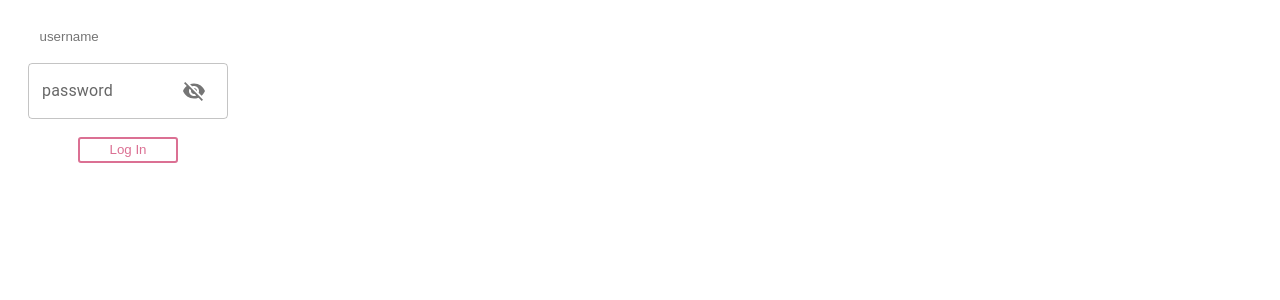
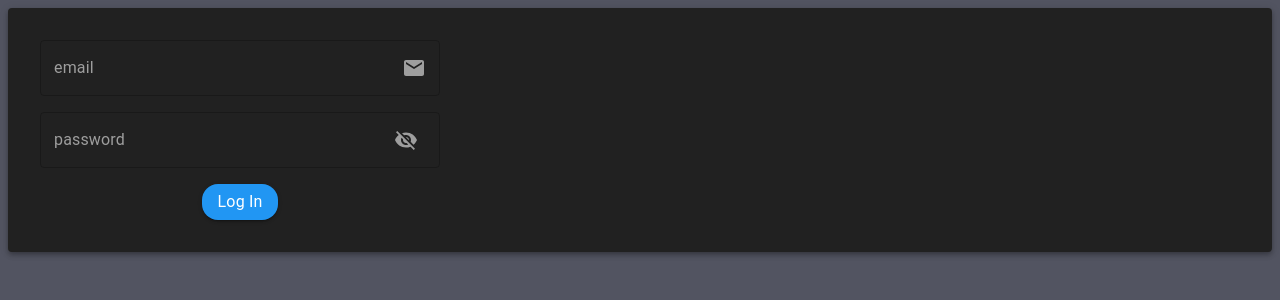
Before and after one commit to heymant1999/mini-dictionary, a React (Create React App) app: page /login in a window 1280 px wide. Shown: the top 300 px of the page. Built offline with nearby package versions, Linux system fonts and the light colour scheme.

Commit message:
add login form,, theming, routes

```diff
--- a/package.json
+++ b/package.json
@@ -12,6 +12,7 @@
     "@testing-library/user-event": "^13.5.0",
     "react": "^18.0.0",
     "react-dom": "^18.0.0",
+    "react-router-dom": "^6.3.0",
     "react-scripts": "5.0.0",
     "styled-components": "^5.3.5",
     "web-vitals": "^2.1.4"
--- a/public/index.html
+++ b/public/index.html
@@ -27,11 +27,10 @@
     -->
     <title>React App</title>
   </head>
-  <body>
+  <body style = "background-color: #525461;">
     <noscript>You need to enable JavaScript to run this app.</noscript>
     <div id="root"></div>
-    <!--
-      This HTML file is a template.
+    <!--  #525461;
       If you open it directly in the browser, you will see an empty page.
 
       You can add webfonts, meta tags, or analytics to this file.
--- a/src/App.js
+++ b/src/App.js
@@ -1,70 +1,42 @@
-import styled from 'styled-components';
-import { TextField,InputAdornment, IconButton} from '@mui/material';
-import VisibilityOff from '@mui/icons-material/VisibilityOff';
+import { Container } from '@mui/material';
+import { purple, deepOrange, grey, green, blue } from '@mui/material/colors';
+import { createTheme, ThemeProvider } from '@mui/material/styles';
+import { ThemeContext } from 'styled-components';
+import { LoginForm } from './LoginForm';
+import {Router} from './routes';
 
-const Button = styled.button`
-background: transparent;
-border-radius: 3px;
-border: 2px solid palevioletred;
-color: palevioletred;
-margin: 0 1em;
-padding: 0.25em 1em;
-width: 50%;
-`
+const theme = createTheme({
+  palette: {
+    primary: blue,
+    secondary: green,
+    divider: deepOrange[700],
+    background: {
+      default: deepOrange[900],
+       paper: grey[900],
+    },
+    text: {
+      primary: '#fff',
+      secondary: grey[500],
+    },
+    actions: {
+      default : '#fff'
+    },
+    icon: {
+      color: green[100],
+    },
+  },
 
-
-const LoginForm = styled.div`
-display : flex;
-flex-direction: column;
-direction : vertical;
-row-gap : 10px;
-max-width : 200px;
-align-items : center;
-padding: 20px;
-`;
-
-const EyeIcon = styled.i`
-"margin-left: -30px;
-cursor: pointer;
-`;
-
-
-const Input = styled.input`
-border: none;
-&:focus {
-  outline: none;
-  border: none;
-}
-&:hover {
-  outline: none;
-  border: none;
-}
-
-`;
-const ButtonIcon = styled.button`
-border: none;
-background-color:transparent;
-`;
+},
+);
+const darkTheme = createTheme({
+  palette: {
+    mode: 'dark',
+  },
+});
 
 function App() {
   return (
-    <LoginForm>
-      <Input error="error" placeholder="username" />
-      <TextField
-          label="password"
-          id="outlined-start-adornment"
-          variant="outlined"
-          sx={{ m: 1, width: '25ch' }}
-          InputProps={{
-            endAdornment: <InputAdornment position="end">
-              <IconButton>
-                <VisibilityOff/>
-              </IconButton>
-            </InputAdornment>,
-          }}
-        />
-      <Button>Log In</Button>
-    </LoginForm>
+    <ThemeProvider theme={theme}><Router /></ThemeProvider>
   );
 }
 
--- /dev/null
+++ b/src/LoginForm.js
@@ -0,0 +1,48 @@
+import styled from 'styled-components';
+import { TextField, InputAdornment, IconButton, Button, Stack, Grid, Container, Paper, Typography } from '@mui/material';
+import VisibilityOff from '@mui/icons-material/VisibilityOff';
+import EmailIcon from '@mui/icons-material/Email';
+import { green, red, grey } from '@mui/material/colors';
+
+export function LoginForm() {
+
+
+  return (
+    <Paper sx={{ p: 4 }} elevation={4}>
+      <Stack maxWidth={400} spacing={2} >
+        <Grid item xs={12} md={4} >
+          <TextField
+          sx={{borderBlockColor:'red'}}
+            label="email"
+            fullWidth
+            id="outlined-start-adornment"
+            variant="outlined"
+            InputProps={{
+              endAdornment: <InputAdornment position="end">
+                <EmailIcon style={{ color: grey[500] }} />
+              </InputAdornment>,
+            }}
+          />
+        </Grid>
+        <TextField
+          fullWidth
+          label="password"
+          id="outlined-start-adornment"
+          variant="outlined"
+          InputProps={{
+            endAdornment: <InputAdornment position="end">
+              <IconButton style={{ color: grey[500] }} >
+                <VisibilityOff />
+              </IconButton>
+            </InputAdornment>,
+          }}
+        />
+        <Grid container justifyContent="center">
+          <Button
+            sx={{ borderRadius: "16px",textTransform: 'none' }}
+            variant="contained"><Typography>Log In</Typography></Button>
+        </Grid>
+      </Stack>
+    </Paper>
+  );
+}
--- a/src/index.js
+++ b/src/index.js
@@ -1,11 +1,14 @@
 import React from 'react';
 import ReactDOM from 'react-dom';
+import { BrowserRouter } from 'react-router-dom';
 import App from './App';
 import reportWebVitals from './reportWebVitals';
 
 ReactDOM.render(
   <React.StrictMode>
-    <App />
+    <BrowserRouter>
+    <App /></BrowserRouter>
+
   </React.StrictMode>,
   document.getElementById('root')
 );
--- /dev/null
+++ b/src/routes.js
@@ -0,0 +1,19 @@
+import { Navigate, useRoutes } from 'react-router-dom';
+import { LoginForm } from './LoginForm';
+
+export  function Router() {
+  return useRoutes([
+    {
+      path: '/',
+      element: <LoginForm />,
+    },
+    {
+      path: '/login',
+      element: <LoginForm />,
+    },
+    {
+      path: '/home',
+      element: <h1>Home</h1>
+    }
+  ]);
+}
```
Also changed, not shown: 1 other file (tests, documents, lock files or other folders).
